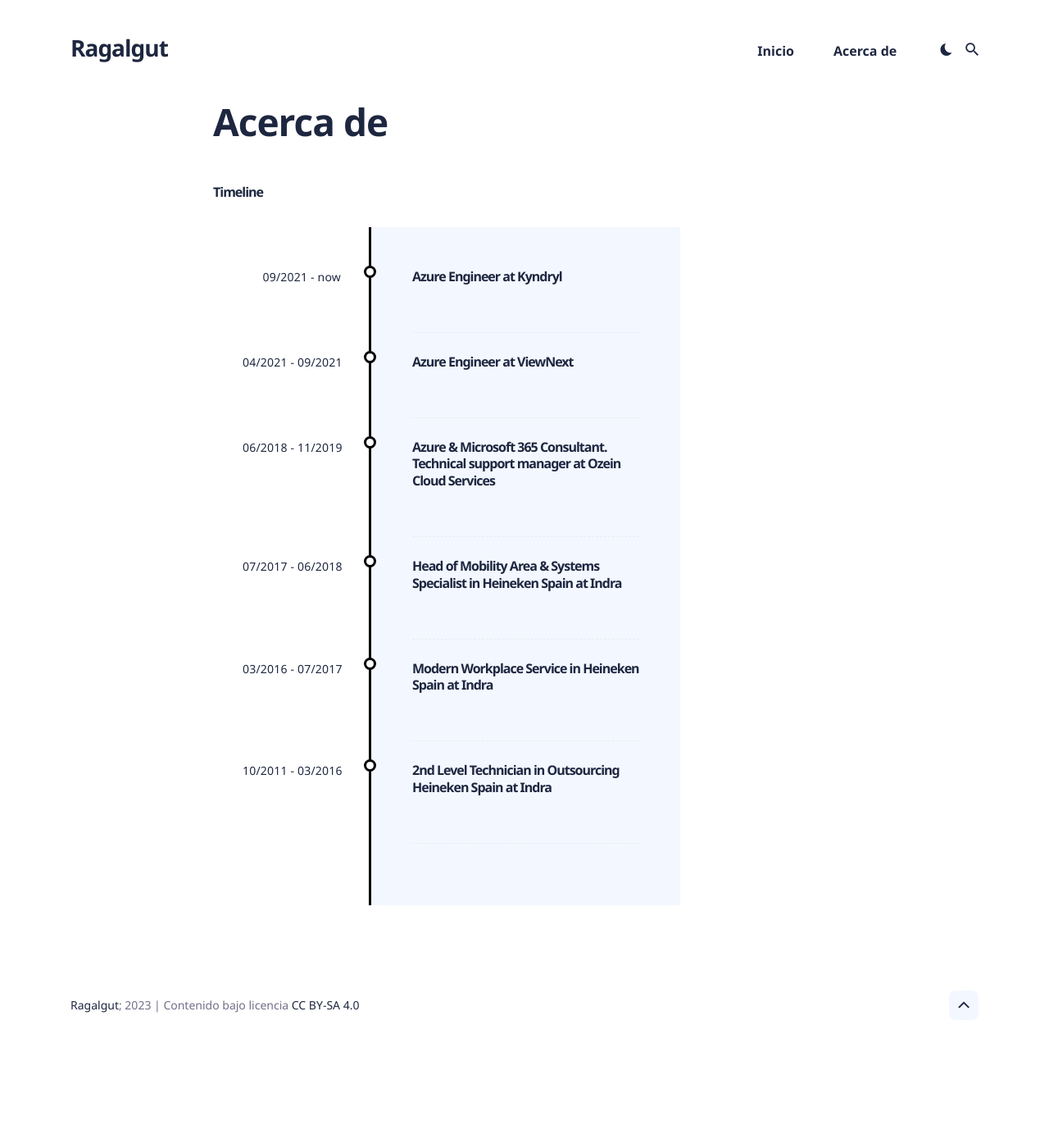
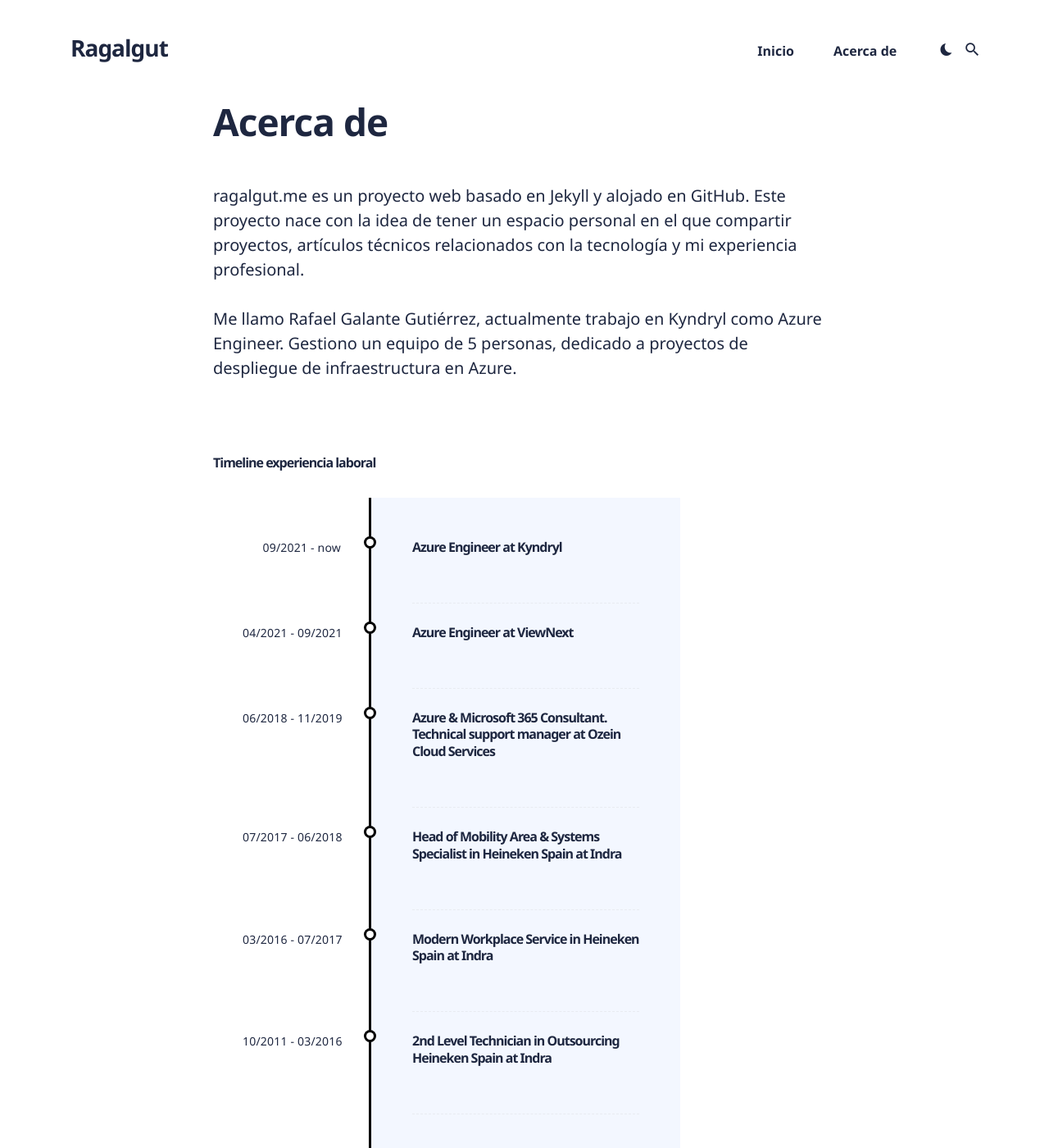
Before and after one commit to ragalgut/blog, a Jekyll site: the page built from _pages/about.html, in a window 1280 px wide and 1400 px high. Shown: the whole window at 82% size. Built offline with Jekyll 4.4.1, drawn with Linux system fonts in a browser that asks for light colours; nearby versions of some CDN libraries; some of the changed text lies outside the part shown.

Commit message:
Update "Acerca de"

```diff
--- a/_pages/about.html
+++ b/_pages/about.html
@@ -6,7 +6,14 @@
 
 
 <!DOCTYPE html>
-<html lang="en">
+<html lang="es">
+
+ragalgut.me es un proyecto web basado en Jekyll y alojado en GitHub. Este proyecto nace con la idea de tener un espacio personal en el que compartir proyectos, artículos técnicos relacionados con la tecnología y mi experiencia profesional.
+<br></br>
+Me llamo Rafael Galante Gutiérrez, actualmente trabajo en Kyndryl como Azure Engineer. Gestiono un equipo de 5 personas, dedicado a proyectos de despliegue de infraestructura en Azure.
+<br></br>
+
+<br></br>
 
 <body>
 <div class="container">
@@ -14,7 +21,7 @@
         <div class="col-md-12">
             <div class="card">
                 <div class="card-body">
-                    <h6 class="card-title">Timeline</h6>
+                    <h6 class="card-title">Timeline experiencia laboral</h6>
                     <div id="content">
                         <ul class="timeline">
                             <li class="event" data-date="09/2021 - now">
@@ -48,8 +55,16 @@
         </div>
     </div>
 </div>
+<br></br>
+<h6 class="card-title">Badges</h6>
 
-
+<table style="text-align:center;">
+    <tr>
+    <td bgcolor="white"><img src = "/images/badges/azure-administrator-associate-600x600.png" width="150" </img><br></br><a href = "https://www.credly.com/badges/9aee6d8f-82da-4f29-99d3-15cc1688c22f" target="_blank">Verificar</a></td>
+    <td bgcolor="white"><img src = "/images/badges/azure-solutions-architect-expert-600x600.png" width="150" </img><br></br><a href = "https://www.credly.com/badges/d8cd2e26-af1f-482c-a8f5-a6216d16ebed" target="_blank">Verificar</a></td>
+    <td bgcolor="white"><img src = "/images/badges/image.png" width="150" </img><br></br><a href = "https://www.credly.com/badges/9278678b-7215-45ca-96e0-ce14de45bd43" target="_blank">Verificar</a></td>
+    </tr>
+</table>
 
 
 </html>
```
Also changed, not shown: images/badges/azure-administrator-associate-600x600.png (added), images/badges/azure-solutions-architect-expert-600x600.png (added), images/badges/image.png (added), 6 other files.
